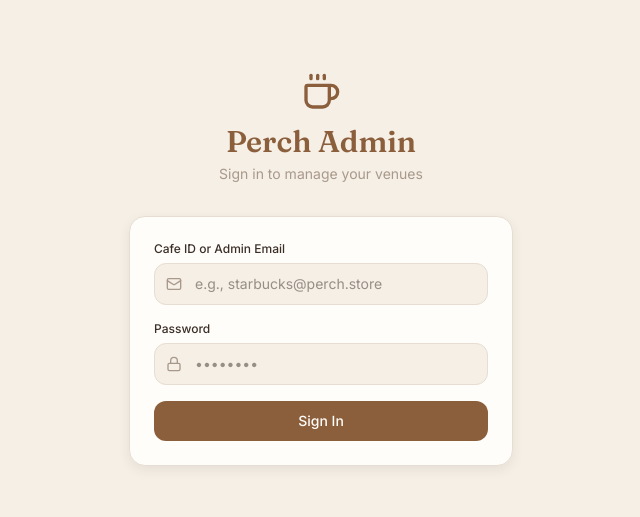
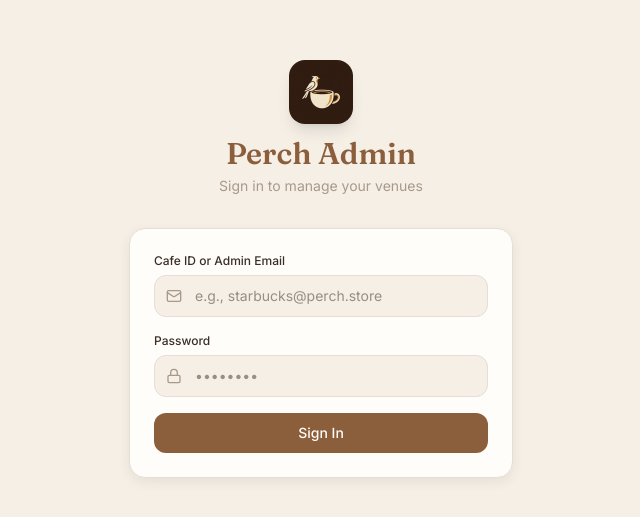
Before and after one commit to krishna7602/perchOS, a Next.js app in the folder apps/web/: page /admin/login in a window 1280 px wide. Shown: the part 131-648 px from the top of the page, without its empty margins (319-959 px from the left). Built offline with nearby package versions, Linux system fonts and the light colour scheme; no server answers.

Commit message:
feat: implement admin login page and authenticated layout with session management

```diff
--- a/apps/web/src/app/(admin)/admin/login/page.tsx
+++ b/apps/web/src/app/(admin)/admin/login/page.tsx
@@ -37,10 +37,10 @@ export default function AdminLoginPage() {
       <div className="w-full max-w-sm animate-fade-in">
         {/* Brand */}
         <div className="text-center mb-8">
-          <Coffee
-            size={40}
-            className="mx-auto mb-3"
-            style={{ color: "var(--color-primary)" }}
+          <img
+            src="/logo.png"
+            className="w-16 h-16 rounded-2xl object-cover mx-auto mb-3 shadow-lg"
+            alt="Perch Logo"
           />
           <h1
             className="text-3xl font-bold mb-1"
--- a/apps/web/src/app/(admin)/layout.tsx
+++ b/apps/web/src/app/(admin)/layout.tsx
@@ -137,7 +137,7 @@ export default function AdminLayout({
       {/* Mobile Header */}
       <div className="md:hidden flex items-center justify-between p-4 bg-white border-b z-40 relative">
         <div className="flex items-center gap-2">
-          <Coffee size={24} style={{ color: "var(--color-primary)" }} />
+          <img src="/logo.png" className="w-8 h-8 rounded-lg object-cover" alt="Perch Logo" />
           <span
             className="text-lg font-bold truncate"
             style={{ fontFamily: "var(--font-heading)", color: "var(--color-primary)" }}
@@ -171,7 +171,7 @@ export default function AdminLayout({
         <div className="px-5 py-5 flex items-center justify-between md:block">
           <Link href="/admin/dashboard" className="flex flex-col gap-1">
             <div className="flex items-center gap-2">
-              <Coffee size={24} style={{ color: "var(--color-primary)" }} />
+              <img src="/logo.png" className="w-8 h-8 rounded-lg object-cover" alt="Perch Logo" />
               <span
                 className="text-xl font-bold truncate"
                 style={{ fontFamily: "var(--font-heading)", color: "var(--color-primary)" }}
--- a/apps/web/src/app/page.tsx
+++ b/apps/web/src/app/page.tsx
@@ -103,12 +103,7 @@ export default function HomePage() {
           <div className="w-full px-6 lg:px-12 xl:px-20 max-w-[1800px] mx-auto h-20 flex items-center justify-between">
             {/* Logo */}
             <Link href="/" className="flex items-center gap-3">
-              <div
-                className="w-10 h-10 rounded-xl flex items-center justify-center"
-                style={{ background: "var(--color-primary)", color: "white" }}
-              >
-                <Coffee size={20} />
-              </div>
+              <img src="/logo.png" className="w-10 h-10 rounded-xl object-cover shadow-sm" alt="Perch Logo" />
               <div>
                 <h2
                   className="text-xl font-black leading-none tracking-tight"
```
Also changed, not shown: apps/web/public/logo.png (added).
